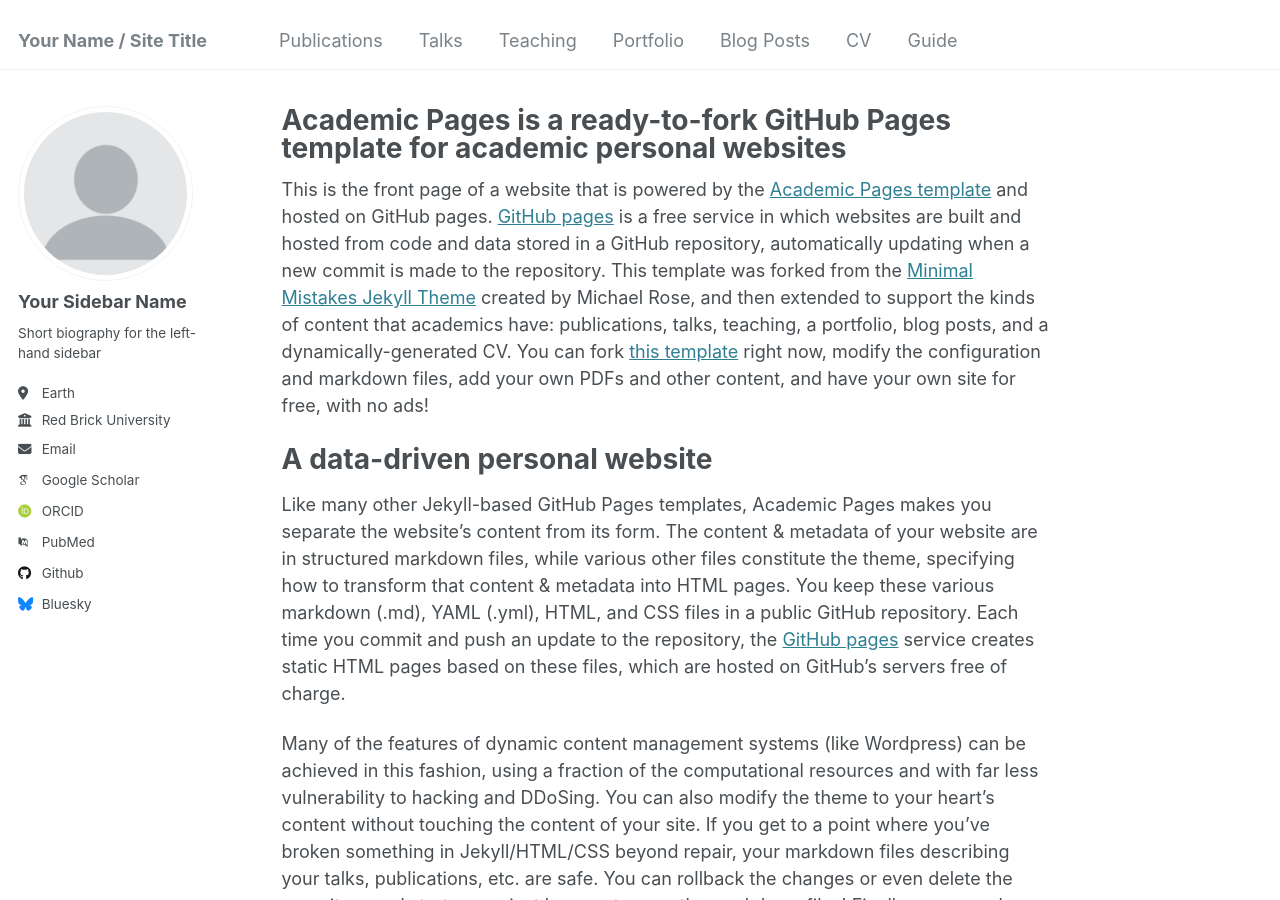
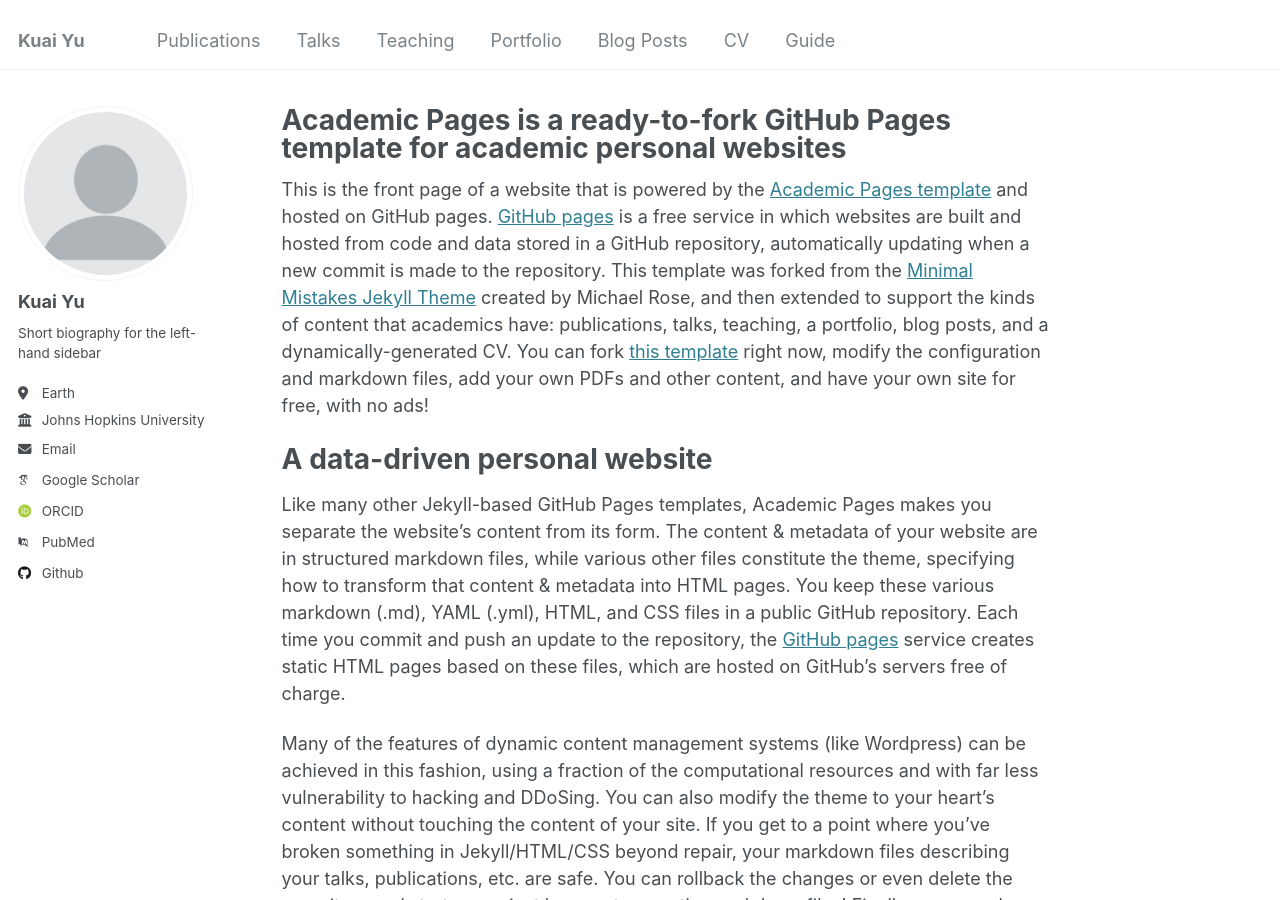
Before and after one commit to quick2063706271/quick2063706271.github.io, a Jekyll site: the page built from _pages/about.md, in a window 1280 px wide and 900 px high. Built offline with Jekyll 4.4.1, drawn with Linux system fonts in a browser that asks for light colours; some web fonts are replaced; part of the change alters nothing that is shown.

Commit message:
Update _config.yml

```diff
--- a/_config.yml
+++ b/_config.yml
@@ -8,11 +8,11 @@
 
 # Basic Site Settings
 locale                   : "en-US"
-title                    : "Your Name / Site Title"
+title                    : "Kuai Yu"
 title_separator          : "-"
 name                     : &name "Kuai Yu"
 description              : &description "personal description"
-url                      : https://academicpages.github.io # the base hostname & protocol for your site e.g. "https://[your GitHub username].github.io"
+url                      : https://academicpages.github.io # the base hostname & protocol for your site e.g. "https://quick2063706271.github.io"
 baseurl                  : "" # the subpath of your site, e.g. "/blog"
 repository               : "academicpages/academicpages.github.io"
 
@@ -22,13 +22,13 @@ repository               : "academicpages/academicpages.github.io"
 author:
   # Biographic information
   avatar           : "profile.png"
-  name             : "Your Sidebar Name"
+  name             : "Kuai Yu"
   pronouns         : # example: "she/her"
   bio              : "Short biography for the left-hand sidebar"
   location         : "Earth"
-  employer         : "Red Brick University"
+  employer         : "Johns Hopkins University"
   uri              : # URL
-  email            : "none@example.org"
+  email            : "kyu25@jh.edu"
 
   # Academic websites
   arxiv            : # URL - Update with the correct link to your profile
@@ -49,30 +49,8 @@ author:
   stackoverflow    : # User number or user number and name (i.e., use "1" or "1/jeff-atwood")
 
   # Social media
-  bluesky          : "bsky.app" # Replace this with you Bluesky username
-  facebook         : # Username
-  flickr           : # Username
-  foursquare       : # Username
-  goodreads        : # Username
-  google_plus      : # Username
-  keybase          : # Username
-  instagram        : # Username
-  lastfm           : # Username
   linkedin         : # Username
-  mastodon         : # URL
-  medium           : # URL
-  pinterest        : # Username
-  soundcloud       : # Username
-  steam            : # Username
-  telegram         : # URL
-  tumblr           : # Username
   twitter          : # Username for X / Twitter
-  vine             : # Username
-  weibo            : # Username
-  wikipedia        : # Username
-  xing             : # Username
-  youtube          : # Username
-  zhihu            : # Username
 
 # Publication Category - The following the list of publication categories and their headings
 publication_category:
```
